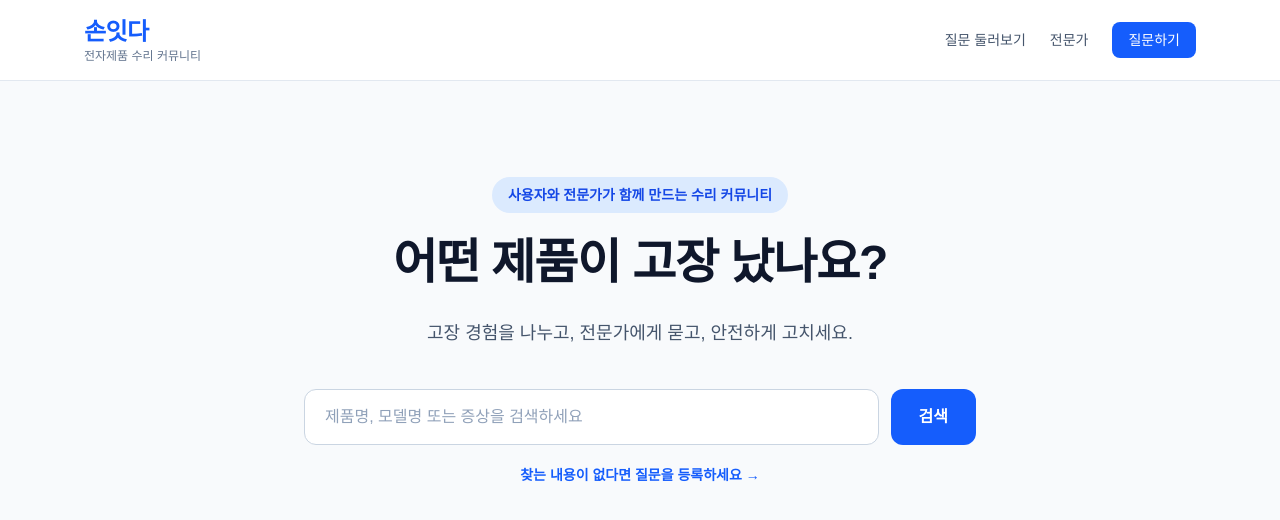
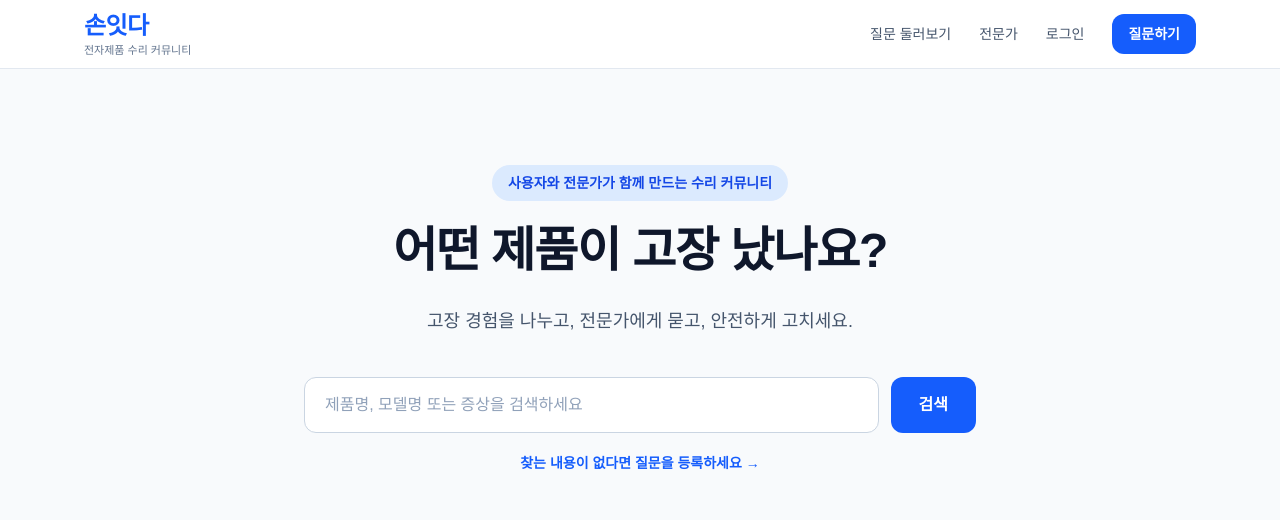
Before and after one commit to jaden3824/sonitda-web, a Next.js app: page / in a window 1280 px wide. Shown: the top 520 px of the page. Built offline with nearby package versions, Linux system fonts and the light colour scheme.

Commit message:
feat: add reusable site header

```diff
--- a/src/app/page.tsx
+++ b/src/app/page.tsx
@@ -1,30 +1,10 @@
+import { SiteHeader } from "@/components/site-header";
 import { brand } from "@/config/brand";
 
 export default function Home() {
   return (
     <main className="min-h-screen bg-slate-50 text-slate-900">
-      <header className="border-b border-slate-200 bg-white">
-        <div className="mx-auto flex max-w-6xl items-center justify-between px-5 py-4">
-          <div>
-            <p className="text-2xl font-bold tracking-tight text-blue-600">
-              {brand.name}
-            </p>
-            <p className="text-xs text-slate-500">{brand.description}</p>
-          </div>
-
-          <nav className="hidden items-center gap-6 text-sm font-medium text-slate-600 md:flex">
-            <a href="#questions" className="hover:text-blue-600">
-              질문 둘러보기
-            </a>
-            <a href="#experts" className="hover:text-blue-600">
-              전문가
-            </a>
-            <button className="rounded-lg bg-blue-600 px-4 py-2 text-white hover:bg-blue-700">
-              질문하기
-            </button>
-          </nav>
-        </div>
-      </header>
+      <SiteHeader />
 
       <section className="mx-auto flex max-w-6xl flex-col items-center px-5 py-24 text-center">
         <span className="mb-5 rounded-full bg-blue-100 px-4 py-2 text-sm font-semibold text-blue-700">
--- /dev/null
+++ b/src/components/site-header.tsx
@@ -0,0 +1,50 @@
+import Link from "next/link";
+import { brand } from "@/config/brand";
+
+export function SiteHeader() {
+  return (
+    <header className="sticky top-0 z-50 border-b border-slate-200 bg-white/95 backdrop-blur">
+      <div className="mx-auto flex h-17 max-w-6xl items-center justify-between px-5">
+        <Link href="/" className="flex flex-col">
+          <span className="text-2xl font-bold tracking-tight text-blue-600">
+            {brand.name}
+          </span>
+          <span className="text-[11px] text-slate-500">
+            {brand.description}
+          </span>
+        </Link>
+
+        <nav
+          aria-label="주요 메뉴"
+          className="hidden items-center gap-7 text-sm font-medium text-slate-600 md:flex"
+        >
+          <Link href="/questions" className="transition hover:text-blue-600">
+            질문 둘러보기
+          </Link>
+
+          <Link href="/experts" className="transition hover:text-blue-600">
+            전문가
+          </Link>
+
+          <Link href="/login" className="transition hover:text-blue-600">
+            로그인
+          </Link>
+
+          <Link
+            href="/questions/new"
+            className="rounded-xl bg-blue-600 px-4 py-2.5 font-semibold text-white transition hover:bg-blue-700"
+          >
+            질문하기
+          </Link>
+        </nav>
+
+        <Link
+          href="/questions/new"
+          className="rounded-lg bg-blue-600 px-4 py-2 text-sm font-semibold text-white md:hidden"
+        >
+          질문하기
+        </Link>
+      </div>
+    </header>
+  );
+}
```
